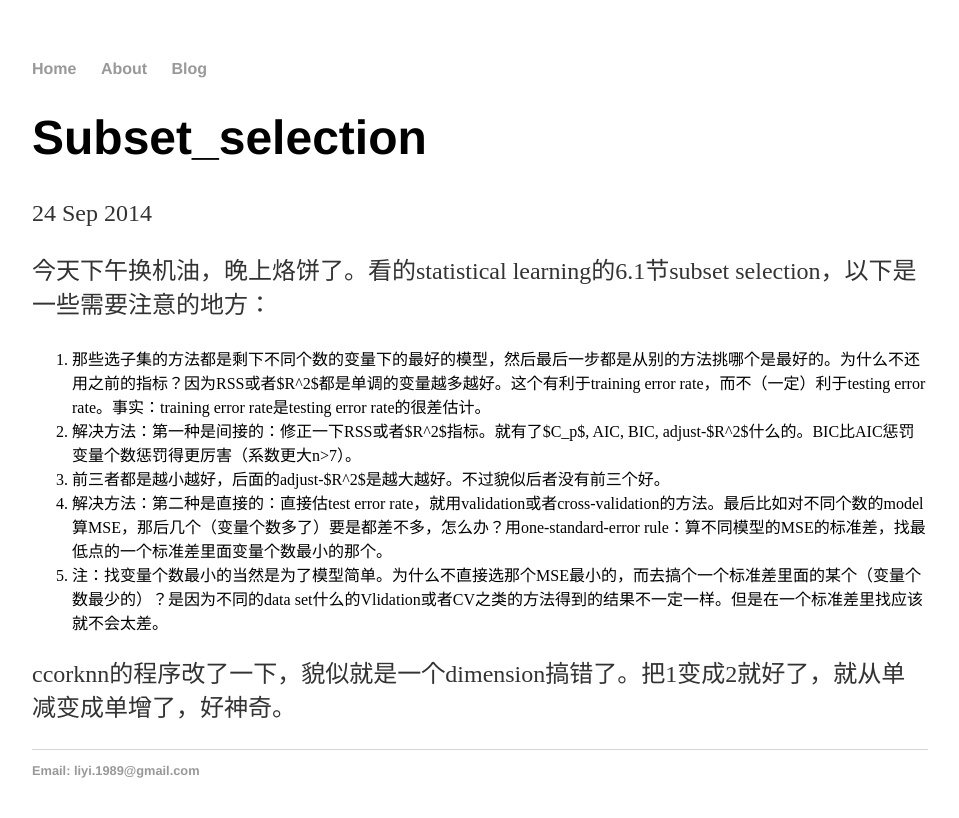
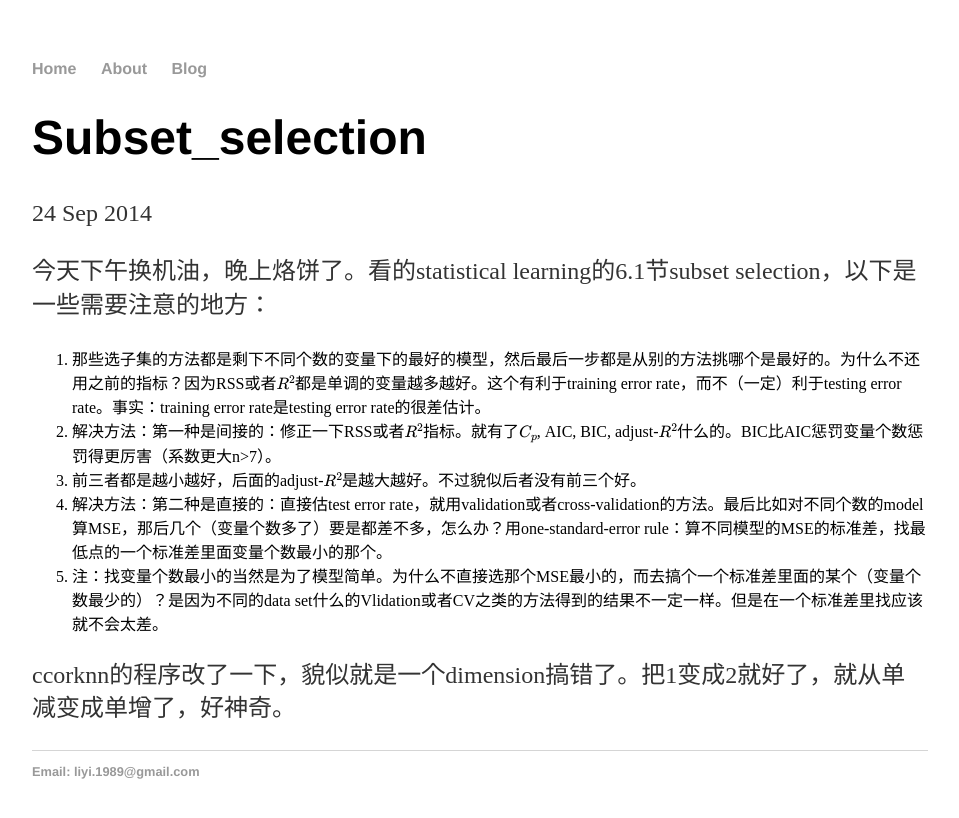
Before and after one commit to liyi-1989/liyi-1989.github.io, a Jekyll site: the page built from _posts/2014-09-24-subset_selection.md, in a window 1280 px wide. Shown: the top 818 px of the page, without its empty margins (160-1119 px from the left). Built offline with Jekyll 4.4.1, drawn with Linux system fonts in a browser that asks for light colours; formulas are drawn with MathJax 3; some of the changed lines change nothing that is shown.

Commit message:
third day post v2

```diff
--- a/_posts/2014-09-24-subset_selection.md
+++ b/_posts/2014-09-24-subset_selection.md
@@ -12,3 +12,23 @@
 5. 注：找变量个数最小的当然是为了模型简单。为什么不直接选那个MSE最小的，而去搞个一个标准差里面的某个（变量个数最少的）？是因为不同的data set什么的Vlidation或者CV之类的方法得到的结果不一定一样。但是在一个标准差里找应该就不会太差。
 
 ccorknn的程序改了一下，貌似就是一个dimension搞错了。把1变成2就好了，就从单减变成单增了，好神奇。
+
+
+<style TYPE="text/css">
+code.has-jax {font: inherit; font-size: 100%; background: inherit; border: inherit;}
+</style>
+<script type="text/x-mathjax-config">
+MathJax.Hub.Config({
+    tex2jax: {
+        inlineMath: [['$','$'], ['\\(','\\)']],
+        skipTags: ['script', 'noscript', 'style', 'textarea', 'pre'] // removed 'code' entry
+    }
+});
+MathJax.Hub.Queue(function() {
+    var all = MathJax.Hub.getAllJax(), i;
+    for(i = 0; i < all.length; i += 1) {
+        all[i].SourceElement().parentNode.className += ' has-jax';
+    }
+});
+</script>
+<script type="text/javascript" src="http://cdn.mathjax.org/mathjax/latest/MathJax.js?config=TeX-AMS-MML_HTMLorMML"></script>
```
